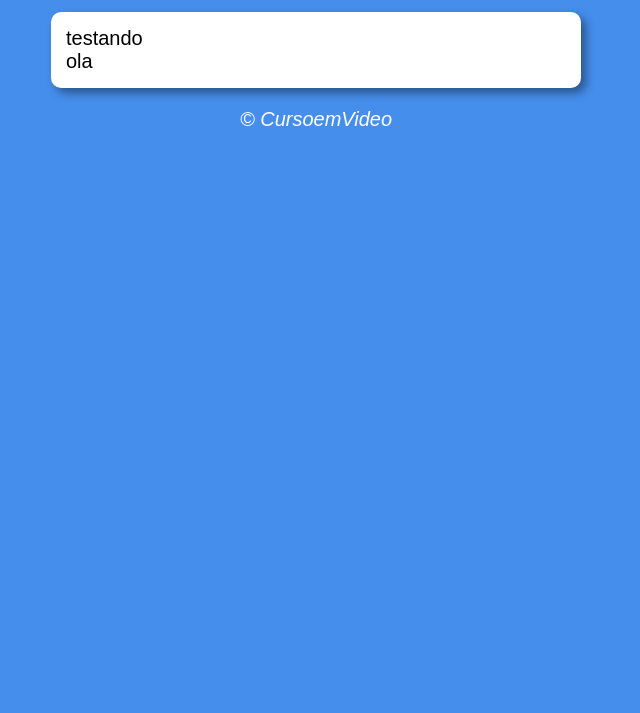
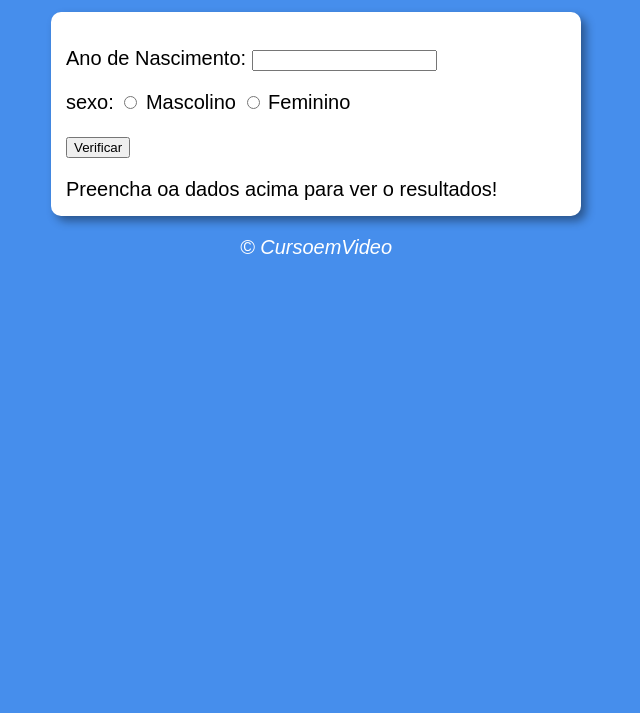
Before and after one commit to 965055686Ga/javascript, a plain HTML site: page exercicio/aula010/modelo/model.html in a window 1280 px wide. Shown: the part 87-800 px from the top of the page, without its empty margins (324-964 px from the left). Drawn offline with Linux system fonts and the light colour scheme.

Commit message:
pratica java

```diff
--- /dev/null
+++ b/exercicio/aula010/ex015/estilo.css
@@ -0,0 +1,26 @@
+@charset "utf-8";
+
+body {
+    background-color: rgb(70, 142, 236);
+    font: normal 15pt arial;
+}
+
+header {
+    color: white;
+    text-align: center;
+}
+
+section {
+    background-color: white;
+    border-radius: 10px;
+    padding: 15px;
+    width: 500px;
+    margin: auto;
+    box-shadow: 5px 5px 10px rgba(0, 0, 0, 0.404);
+}
+
+footer {
+ color: white;
+ text-align: center;
+ font-style: italic;
+}
--- a/exercicio/aula010/modelo/model.html
+++ b/exercicio/aula010/modelo/model.html
@@ -3,19 +3,30 @@
 <head>
     <meta charset="UTF-8">
     <meta name="viewport" content="width=device-width, initial-scale=1.0">
-    <title>Modelo de exercicio</title>
+    <title>Verificador de Idade</title>
     <link rel="stylesheet" href="estilo.css">
 </head>
 <body>
     <header>
-        <h1>Título</h1>
+        <h1>Verificador de Idade</h1>
     </header>
     <section>
         <div>
-            testando
+            <p>Ano de Nascimento:
+            <input type="number" name="txtano" id="txtano" min="0">
+            </p>
+            <p>sexo:
+                <input type="radio" name="radsex" id="mas">
+                <label for="mas">Mascolino</label>
+                <input type="radio" name="radsex" id="fem">
+                <label for="fem">Feminino</label>
+            </p>
+            <p>
+                <input type="button" value="Verificar" onclick="verificar()">
+            </p>
         </div>
-        <div>
-            ola
+        <div id="res">
+            Preencha oa dados acima para ver o resultados!
         </div>
     </section>
     <footer>
--- a/exercicio/aula010/modelo/script.js
+++ b/exercicio/aula010/modelo/script.js
@@ -1 +1,19 @@
-alert('Olá')
+function verificar() {
+    var data = new Date()
+    var ano = data.getFullYear()
+    var fano = document.getElementById('txtano')
+    var res = document.getElementById('res')
+    if (fano.value.length == 0 || fano.value > ano) {
+        window.alert('Verifique os dados e tente novamente')
+    } else {
+        var fsex = document.getElementsByName('radsex')
+        var idade = ano - Number(fano.value)
+        var geneno = ''
+        if (fsex[0],checked) {
+            geneno = 'Homem'
+        } else if (fsex[1],checked) {
+            geneno = 'Mulher'
+        }
+           res.innerHTML = `Detectamos ${geneno} com ${idade} anos.`
+    }
+}
```
Also changed, not shown: exercicio/aula010/ex015/model.html (added, +26 -0 lines), exercicio/aula010/ex015/script.js (added), exercicio/aula010/modelo/h,adulto.jpg (added), exercicio/aula010/modelo/m,criaça.jpg (added), 6 other files.
